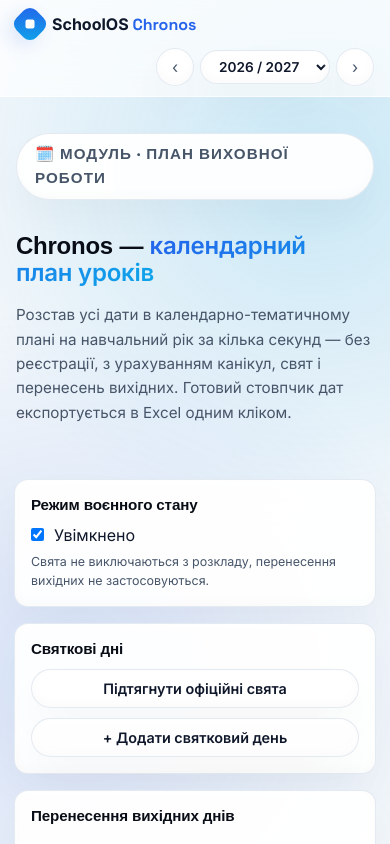
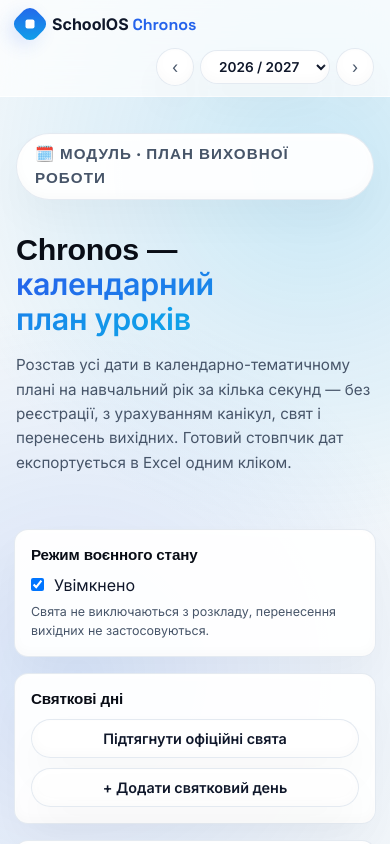
Before and after one commit to schoolosua/schoolosua.github.io, a React (Vite) app in the folder chronos/: page / in a window 390 px wide. Shown: the top 844 px of the page. Built offline with nearby package versions, Linux system fonts and the light colour scheme; a web font is replaced by a local one.

Commit message:
chronos: h1 typography identical to mentor (no mobile 1.5rem override)

```diff
--- a/chronos/src/styles.css
+++ b/chronos/src/styles.css
@@ -203,7 +203,7 @@
   font-size: clamp(1.9rem, 3.6vw, 2.7rem);
   line-height: 1.16;
   margin-bottom: 16px;
-  max-width: 22ch;
+  max-width: 16ch;
 }
 
 .hero-section h1 span {
@@ -907,10 +907,6 @@
     display: none;
   }
 
-  .hero-section h1 {
-    font-size: 1.5rem;
-  }
-
   .year-switcher select {
     max-width: 130px;
   }
```
